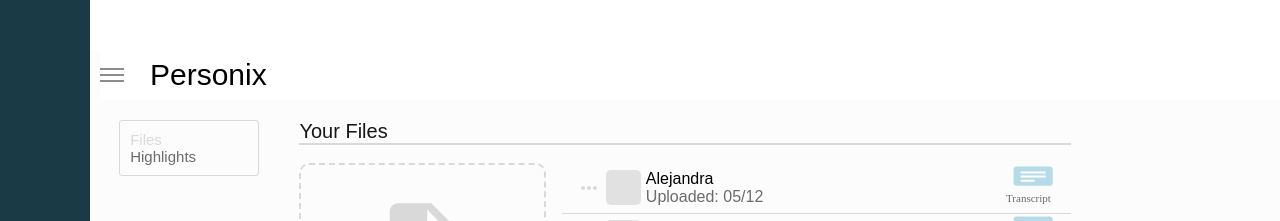
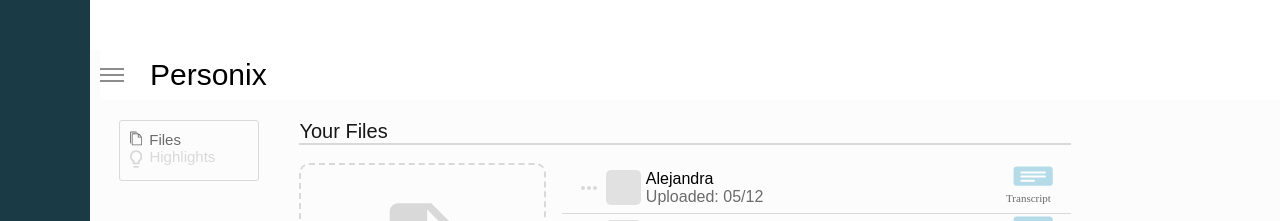
Before and after one commit to MarcosEscobarR/Personix, a Next.js app: page /project/1 in a window 1280 px wide. Shown: the top 221 px of the page. Built offline with nearby package versions, Linux system fonts and the light colour scheme.

Commit message:
fix page selector, add custom select

```diff
--- /dev/null
+++ b/components/customSelect/CustomSelect.module.scss
@@ -0,0 +1,3 @@
+.icon {
+  padding: 0 2px !important;
+}
--- /dev/null
+++ b/components/customSelect/CustomSelect.module.scss.d.ts
@@ -0,0 +1 @@
+export const icon: string;
--- /dev/null
+++ b/components/icons/FileIcon.tsx
@@ -0,0 +1,13 @@
+interface Props {
+    color: string
+}
+
+const FileIcon = (props: Props) => {
+    return (
+        <svg xmlns="http://www.w3.org/2000/svg" width="12.082" height="14.951" viewBox="0 0 20.082 22.951">
+            <path fill={props.color} id="Icon_metro-files-empty" data-name="Icon metro-files-empty" d="M23.635,9.931A20.319,20.319,0,0,0,21.681,7.7a20.327,20.327,0,0,0-2.235-1.954A3.575,3.575,0,0,0,17.408,4.8H9.161A1.8,1.8,0,0,0,7.368,6.59v16.5a1.8,1.8,0,0,0,1.793,1.793H22.788a1.8,1.8,0,0,0,1.793-1.793V11.969a3.575,3.575,0,0,0-.946-2.038Zm-2.968-1.22a19.563,19.563,0,0,1,1.627,1.824H18.843V7.084A19.549,19.549,0,0,1,20.667,8.711Zm2.479,14.375a.363.363,0,0,1-.359.359H9.161a.363.363,0,0,1-.359-.359V6.59a.363.363,0,0,1,.359-.359h8.248v5.02a.717.717,0,0,0,.717.717h5.02ZM16.578,2.874a3.575,3.575,0,0,0-2.038-.946H6.292A1.8,1.8,0,0,0,4.5,3.721v16.5a1.8,1.8,0,0,0,1.434,1.757V3.721a.363.363,0,0,1,.359-.359H17.2c-.216-.178-.426-.342-.626-.489Z" transform="translate(-4.499 -1.928)" />
+        </svg>
+    )
+}
+
+export default FileIcon
--- /dev/null
+++ b/components/icons/LightBulb.tsx
@@ -0,0 +1,13 @@
+interface Props {
+    color: string
+}
+
+const LightBulb = (props: Props) => {
+    return (
+        <svg xmlns="http://www.w3.org/2000/svg" width="12.271" height="22.102" viewBox="0 0 18.271 26.102">
+            <path fill={props.color} id="Icon_material-lightbulb-outline" data-name="Icon material-lightbulb-outline" d="M12.72,27.8A1.309,1.309,0,0,0,14.026,29.1h5.22A1.309,1.309,0,0,0,20.551,27.8V26.492H12.72ZM16.636,3a9.132,9.132,0,0,0-5.22,16.627v2.95a1.309,1.309,0,0,0,1.305,1.305h7.831a1.309,1.309,0,0,0,1.305-1.305v-2.95A9.132,9.132,0,0,0,16.636,3Zm3.72,14.487-1.109.783v3h-5.22v-3l-1.109-.783a6.526,6.526,0,1,1,7.439,0Z" transform="translate(-7.5 -3)"/>
+        </svg>
+    )
+}
+
+export default LightBulb
--- a/components/pageSelector/PageSelector.module.scss
+++ b/components/pageSelector/PageSelector.module.scss
@@ -11,10 +11,23 @@
     font-size: 15px;
     color: $stone;
     font-weight: 300;
+    margin-left: 7px;
   }
+}
+
+.icon {
+  color: $stone;
 }
 
 .selected {
   color: $dim !important;
   font-weight: 400;
 }
+
+.selectedIcon {
+  color: $dim !important;
+}
+
+.option {
+  display: flex;
+}
--- a/components/pageSelector/PageSelector.module.scss.d.ts
+++ b/components/pageSelector/PageSelector.module.scss.d.ts
@@ -1,2 +1,5 @@
 export const pageSelector: string;
 export const selected: string;
+export const selectedIcon: string;
+export const option: string;
+export const icon: string;
--- a/components/pageSelector/PageSelector.tsx
+++ b/components/pageSelector/PageSelector.tsx
@@ -1,10 +1,26 @@
 import styles from './PageSelector.module.scss'
+import Image from "next/image";
+import LightBulb from "../icons/LightBulb";
+import FileIcon from "../icons/FileIcon";
 
-const PageSelector = () => {
+interface Props {
+    isHighlightsSelected?: boolean
+}
+
+const PageSelector = (props: Props) => {
+    const filesClassname = !props.isHighlightsSelected ? styles.selected : ''
+    const highlightsClassname = props.isHighlightsSelected ? styles.selected : ''
+
     return (
         <div className={styles.pageSelector}>
-            <span>Files</span>
-            <span className={styles.selected}>Highlights</span>
+            <div className={styles.option}>
+                <FileIcon color={!props.isHighlightsSelected ? '#6B6B6B' : '#D9D9D9'} />
+                <span className={filesClassname}>Files</span>
+            </div>
+            <div className={styles.option}>
+                <LightBulb color={props.isHighlightsSelected ? '#6B6B6B' : '#D9D9D9'} />
+                <span className={highlightsClassname}>Highlights</span>
+            </div>
         </div>
     )
 }
--- a/pages/project/highlights/index.module.scss.d.ts
+++ b/pages/project/highlights/index.module.scss.d.ts
@@ -1,2 +1,3 @@
 export const container: string;
 export const leftColumn: string;
+export const rightColumn: string;
--- a/pages/project/highlights/index.tsx
+++ b/pages/project/highlights/index.tsx
@@ -1,14 +1,16 @@
 import {ReactElement} from "react";
 import Default from "../../../layout/default/default";
 import styles from "./index.module.scss";
-import {createTheme} from "@material-ui/core/styles";
 import PageSelector from "../../../components/pageSelector/PageSelector";
 
 const index = () => {
     return (
         <div className={styles.container}>
             <div className={styles.leftColumn}>
-                <PageSelector />
+                <PageSelector isHighlightsSelected />
+            </div>
+            <div className={styles.rightColumn}>
+                {/*<CustomSelect />*/}
             </div>
         </div>
     )
```
Also changed, not shown: components/customSelect/CustomSelect.tsx (added, +54 -0 lines), pages/project/highlights/index.module.scss (+6 -1 lines), public/images/dropDownIcon.svg (added), public/images/file.svg (added).
